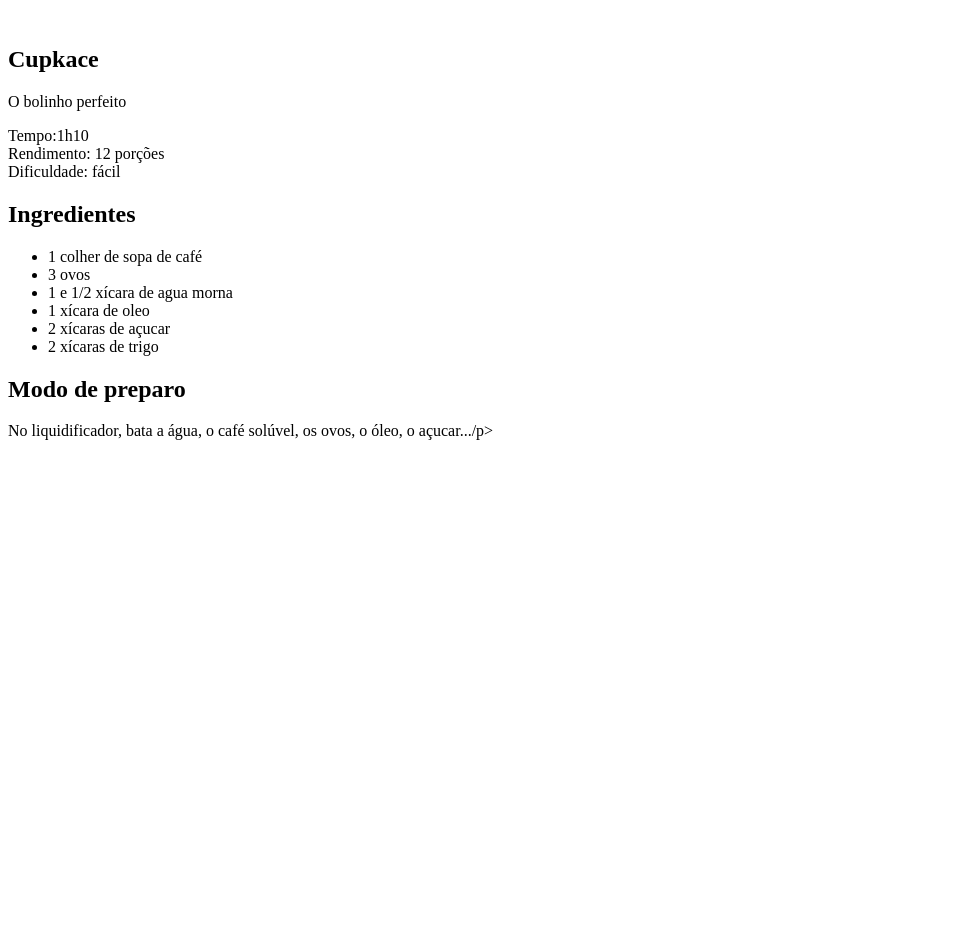
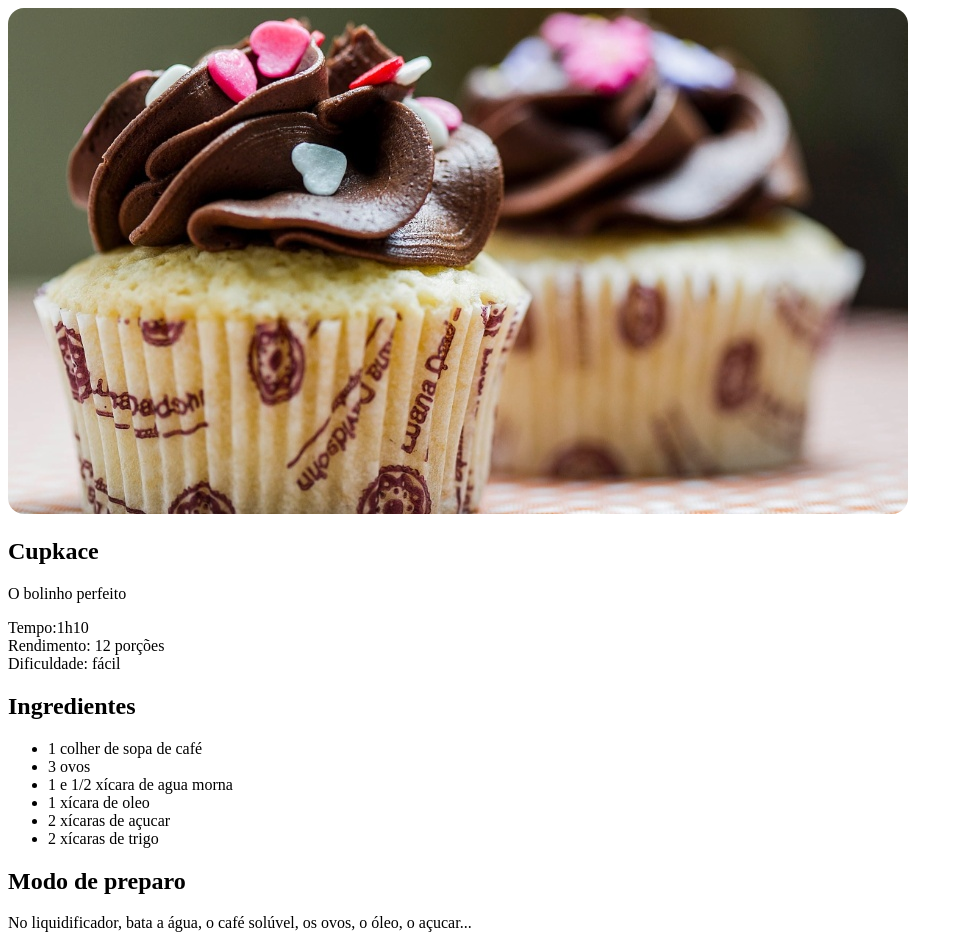
Before and after one commit to CamilaLeutz/Projeto, a plain HTML site: page index.html in a window 1280 px wide. Shown: the top 935 px of the page, without its empty margins (0-963 px from the left). Before the commit the page ends 800 px from the top, so only its background shows below. Drawn offline with Linux system fonts and the light colour scheme.

Commit message:
imagens e style.css

```diff
--- a/index.html
+++ b/index.html
@@ -4,10 +4,11 @@
     <meta charset="UTF-8" />
     <meta name="viewport" content="width=device-width, initial-scale=1.0" />
     <title>Página de receita</title>
+    <link rel="stylesheet" href="style.css" />
   </head>
   <body>
     <div id="page">
-      <img src="" alt="" />
+      <img src="assets/cupcakeFrente.jpg" alt="" />
       <main>
         <section id="about">
           <h1>Cupkace</h1>
@@ -34,10 +35,12 @@
           <h2>Modo de preparo</h2>
           <p>
             No liquidificador, bata a água, o café solúvel, os ovos, o óleo, o
-            açucar.../p>
+            açucar...
           </p>
         </section>
       </main>
     </div>
   </body>
 </html>
+
+vou pra aula 114 adicionando imagens e estilos
--- /dev/null
+++ b/style.css
@@ -0,0 +1,3 @@
+img {
+  border-radius: 16px;
+}
```
Also changed, not shown: assets/cupcakeFrente.jpg (added), assets/cupcakeFundo.jpg (added).
